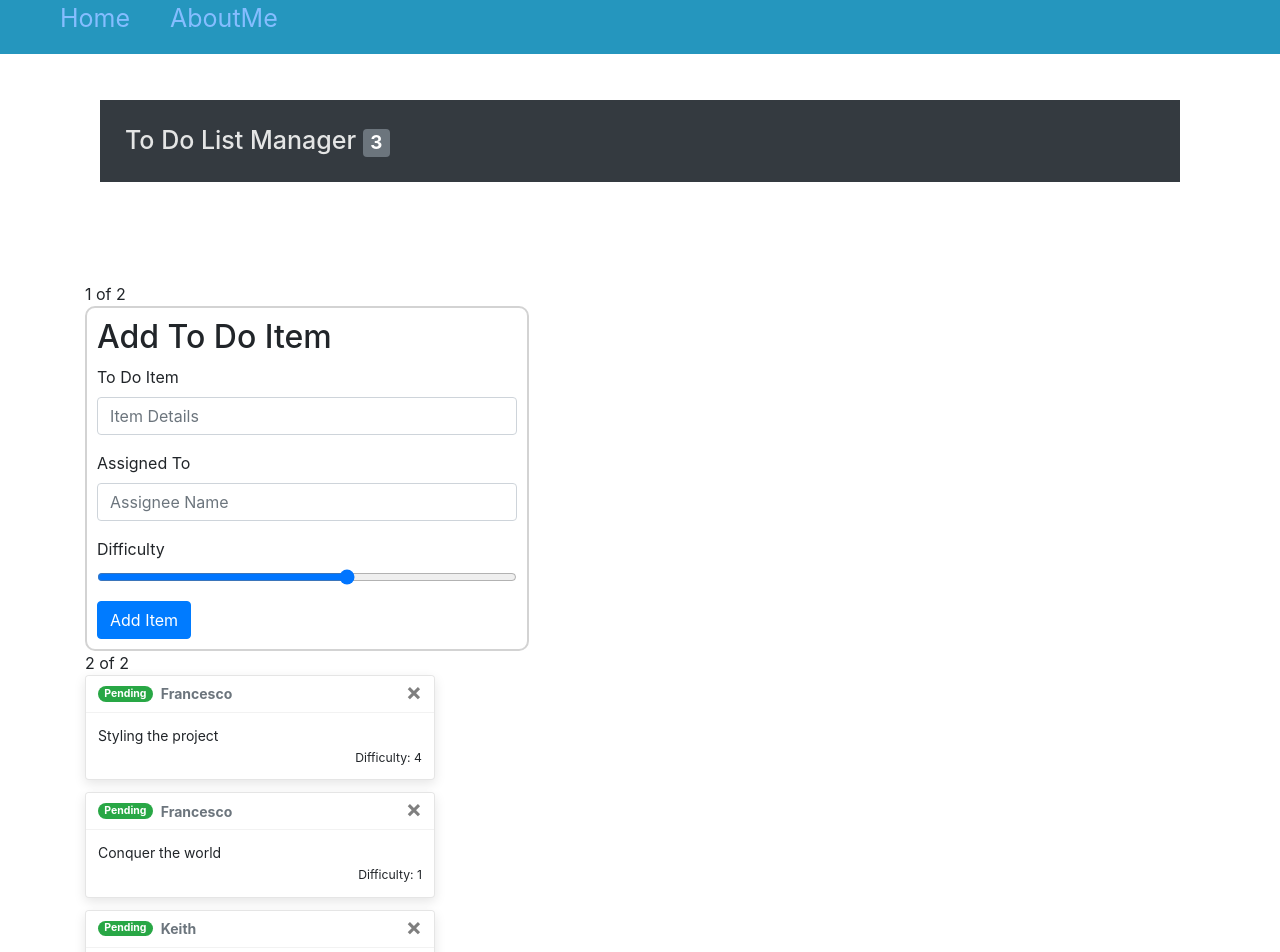
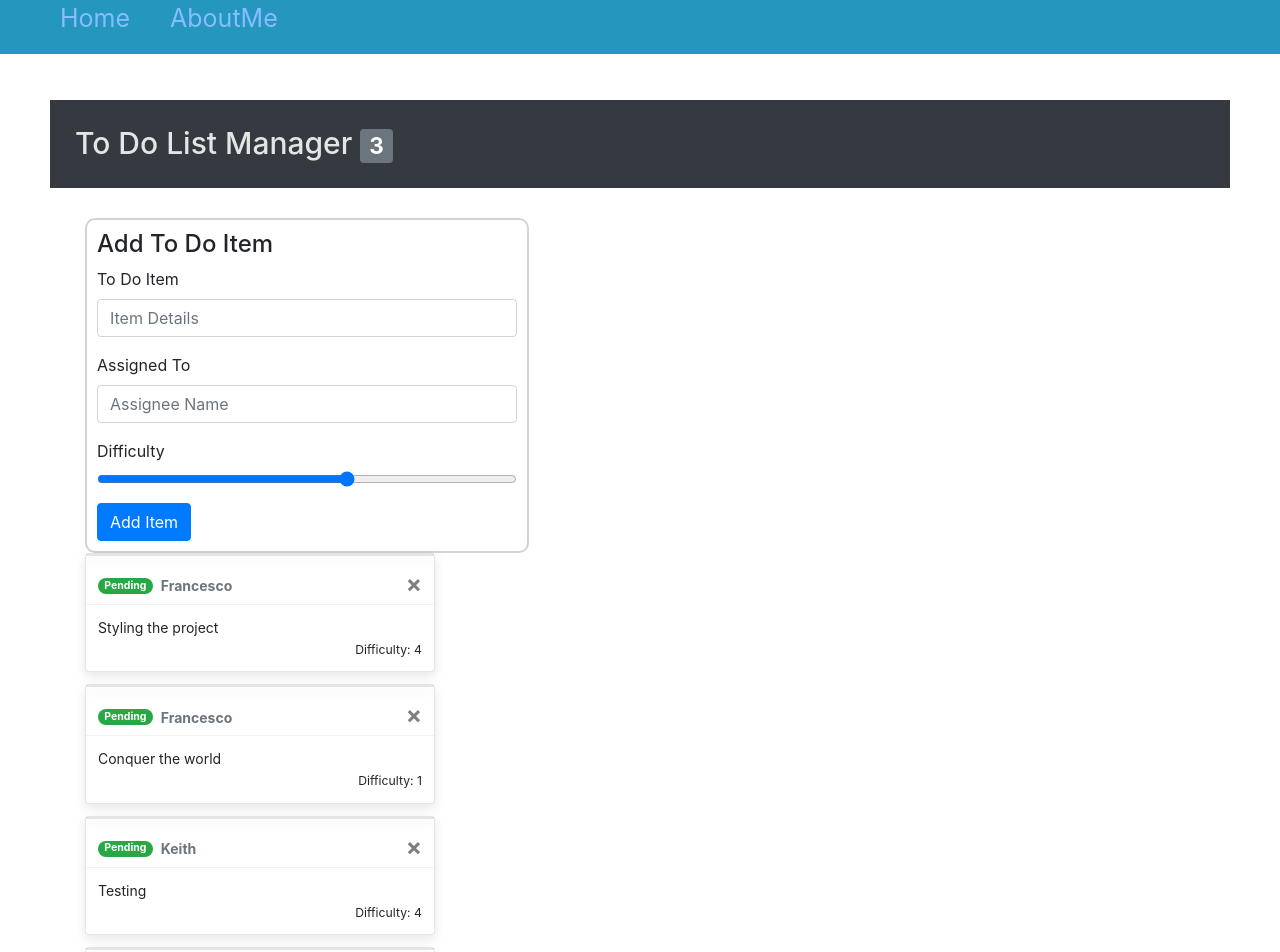
Before and after one commit to jmcia2020/ReactToDo, a React (Create React App) app: page / in a window 1280 px wide. Shown: the top 952 px of the page. Built offline with nearby package versions, Linux system fonts and the light colour scheme.

Commit message:
more attemps at style.  tried to figure out state and remove on close.

```diff
--- a/src/App.css
+++ b/src/App.css
@@ -13,24 +13,28 @@
 .NavBar li a {
  font-size: 25px;
  text-decoration-line: none;
+ vertical-align: middle;
  padding: 20px;
  color: #85bdff;
 }
 
 
-
 h1 {
   padding: 25px;
-  margin: 100px;
-  font-size: 25px;
+  margin: 100px 50px 30px 50px;
+
+  font-size: 30px;
   color:  #e4e5e5;
   background-color: #343A40;
 }
 
 .todo-form {
   border: 2px lightgray solid;
-  box-shadow: 10px, 10px, 5px, lightgray;
   border-radius: 10px;
   padding: 10px;
   width: 40%;
 }
+
+.todo-item {
+  float: left;
+}
--- a/src/Home.js
+++ b/src/Home.js
@@ -46,7 +46,7 @@ export default function Home(){
       </h1>
       <Container>
         <Row>
-          <Col>1 of 2
+          <Col>
             <ToDoForm />
           </Col>
         </Row>
@@ -54,7 +54,7 @@ export default function Home(){
 
       <Container>
         <Row>
-          <Col>2 of 2
+          <Col>
             {list.map(item => (
               <ToDoItem key={item.id} todo={item} />
               ))};
--- a/src/ToDoForm.js
+++ b/src/ToDoForm.js
@@ -8,7 +8,7 @@ export default function ToDoForm() {
   }
   return (
     <div className="todo-form">
-      <h2>Add To Do Item</h2>
+      <h4>Add To Do Item</h4>
       <Form onSubmit={handleSubmit}>
         <Form.Group controlId="AddToDo">
           <Form.Label>To Do Item</Form.Label>
--- a/src/ToDoItem.js
+++ b/src/ToDoItem.js
@@ -1,3 +1,4 @@
+import React from "react";
 import Badge from 'react-bootstrap/Badge';
 import Toast from 'react-bootstrap/Toast';
 
@@ -8,11 +9,15 @@ export default function ToDoItem(props)
     const pillText = todo.completed ? 'Complete' : 'Pending';
     const pillVariant = todo.completed ? 'danger' : 'success';
 
+    const [show, setShow] = React.useState(true);
+    const toggleShow = () => setShow(!show);
+
     return (
         <Toast>
+           <Toast show={show} onClose={toggleShow}></Toast>
             <Toast.Header>
                 <Badge pill variant={pillVariant}>{pillText}</Badge>
-                <strong class="ml-2 mr-auto">{todo.assignedTo}</strong>
+                <strong className="ml-2 mr-auto">{todo.assignedTo}</strong>
             </Toast.Header>
             <Toast.Body>
                 {todo.title}
```
Also changed, not shown: package.json (line endings or trailing spaces), src/AboutMe.js (line endings or trailing spaces), src/App.js (line endings or trailing spaces), src/index.js (line endings or trailing spaces), 2 other files (tests, documents, lock files or other folders).
